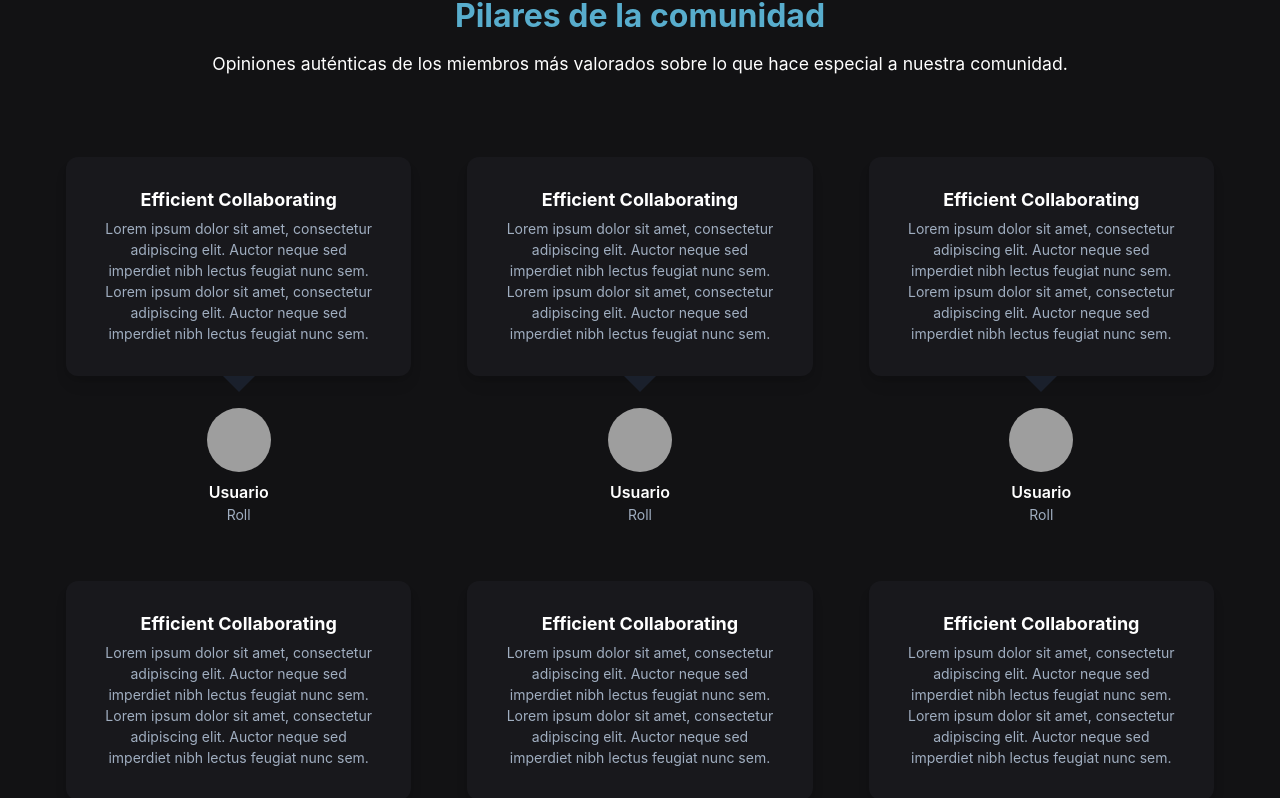
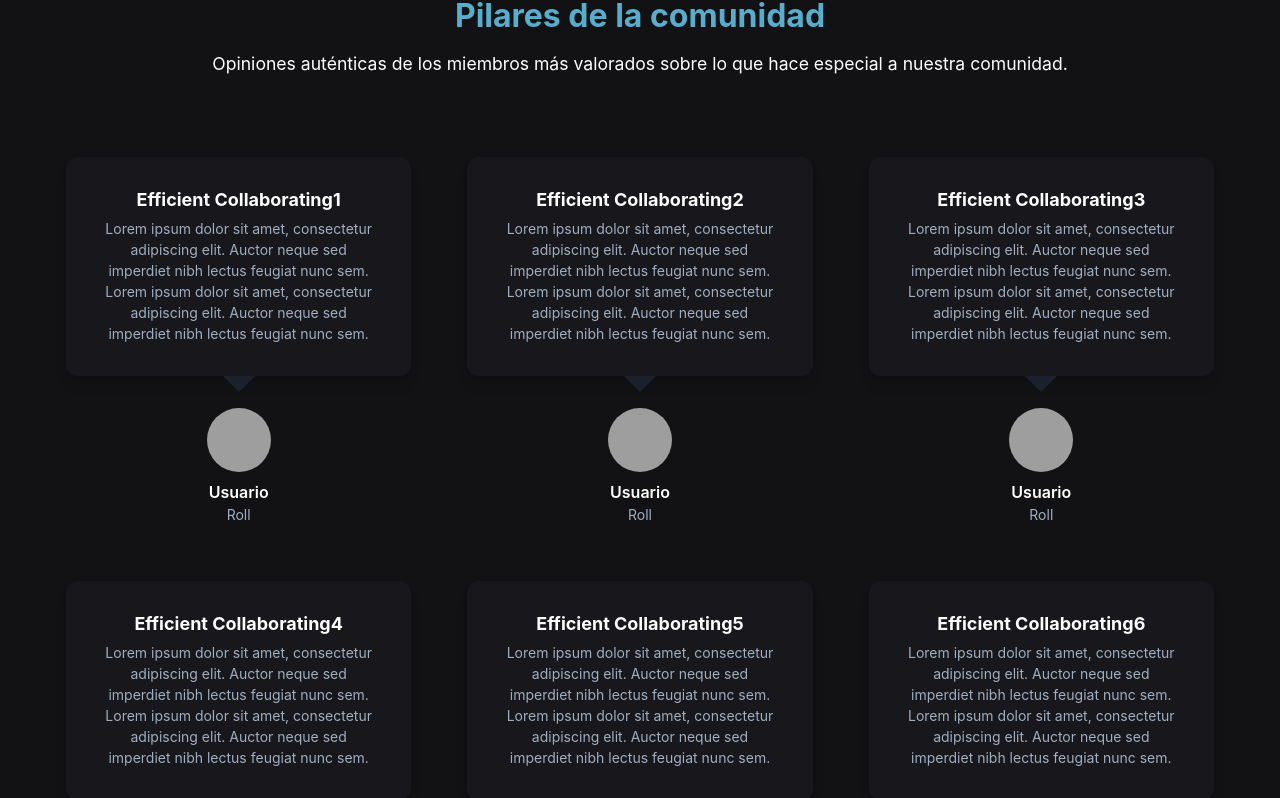
Before and after one commit to LocoM17/WOE_landingpage, a React (Vite) app: page / in a window 1280 px wide. Shown: the part 6596-7394 px from the top of the page. Built offline with nearby package versions, Linux system fonts and the light colour scheme; grey boxes are pictures that could not be loaded.

Commit message:
Cambios del Testimonio: - se incorporo la animacion de Motion - se creo un componente donde esta la configuracion que renderiza la animacion

```diff
--- a/package.json
+++ b/package.json
@@ -17,7 +17,7 @@
     "@tailwindcss/vite": "^4.1.4",
     "@tanstack/react-query": "^5.74.4",
     "axios": "^1.8.4",
-    "framer-motion": "^12.17.3",
+    "framer-motion": "^12.23.12",
     "react": "^19.0.0",
     "react-dom": "^19.0.0",
     "react-icons": "^5.5.0",
--- /dev/null
+++ b/src/components/MotionBox.tsx
@@ -0,0 +1,7 @@
+import { chakra, shouldForwardProp } from "@chakra-ui/react";
+import { isValidMotionProp, motion } from "framer-motion";
+
+export const MotionBox = chakra(motion.div, {
+  shouldForwardProp: (prop) =>
+    isValidMotionProp(prop) || shouldForwardProp(prop),
+});
--- /dev/null
+++ b/src/components/sections/testimonio/AnimatedItem.tsx
@@ -0,0 +1,25 @@
+import { ReactNode, useRef } from "react";
+import { useInView } from "framer-motion";
+import { MotionBox } from "@/components/preloader/MotionBox";
+interface AnimatedItemProps {
+  idx: number;
+  children: ReactNode;
+}
+export const AnimatedItem = ({ idx, children }: AnimatedItemProps) => {
+  const ref = useRef(null);
+  const isInView = useInView(ref, {
+    once: true,
+    margin: "-100px", // ajusta para anticipar la animación
+  });
+
+  return (
+    <MotionBox
+      ref={ref}
+      initial={{ opacity: 0, y: 30 }}
+      animate={isInView ? { opacity: 1, y: 0 } : {}}
+      transition={{ duration: 0.4, delay: idx * 0.1 }}
+    >
+      {children}
+    </MotionBox>
+  );
+};
--- a/src/components/sections/testimonio/Testimonio.tsx
+++ b/src/components/sections/testimonio/Testimonio.tsx
@@ -1,3 +1,5 @@
+import { MotionBox } from "@/components/preloader/MotionBox";
+
 import { useTheme } from "@/context/themes/MyThemeContext";
 import {
   Avatar,
@@ -11,7 +13,9 @@ import {
   useBreakpointValue,
   useColorModeValue,
 } from "@chakra-ui/react";
+
 import React, { useState } from "react";
+import { AnimatedItem } from "./AnimatedItem";
 
 type Props = {
   children: React.ReactNode;
@@ -168,19 +172,23 @@ export default function Testimonio() {
       </Stack>
       <Flex wrap={"wrap"} justifyContent={"center"} gap={6}>
         {[1, 2, 3, 4, 5, 6].map((item, idx) => (
-          <Box
+          <MotionBox
             key={idx}
-            flex={"1 1 300px"}
-            maxW={"sm"}
-            p={"16px"}
-            display={"flex"}
-            alignItems={"center"}
-            h={"400px"}
+            flex="1 1 300px"
+            maxW="sm"
+            p="16px"
+            h="400px"
+            display="flex"
+            alignItems="center"
+            initial={{ opacity: 0, y: 30 }}
+            animate={{ opacity: 1, y: 0 }}
+            transition={{ duration: 0.4, delay: idx * 0.1 }}
           >
+            <AnimatedItem idx={idx}>
               <Testimonial>
                 <TestimonialContent>
                   <TestimonialHeading>
-                  <Text fontSize={"18px"}>Efficient Collaborating</Text>
+                    <Text fontSize={"18px"}>Efficient Collaborating{item}</Text>
                   </TestimonialHeading>
                   <TestimonialText>
                     <Text fontSize={"14px"}>
@@ -197,7 +205,8 @@ export default function Testimonio() {
                   title={"Roll"}
                 />
               </Testimonial>
-          </Box>
+            </AnimatedItem>
+          </MotionBox>
         ))}
       </Flex>
       {/* <SimpleGrid
```
Also changed, not shown: 1 other file (tests, documents, lock files or other folders). Lines whose indentation alone changed are shown as unchanged.
